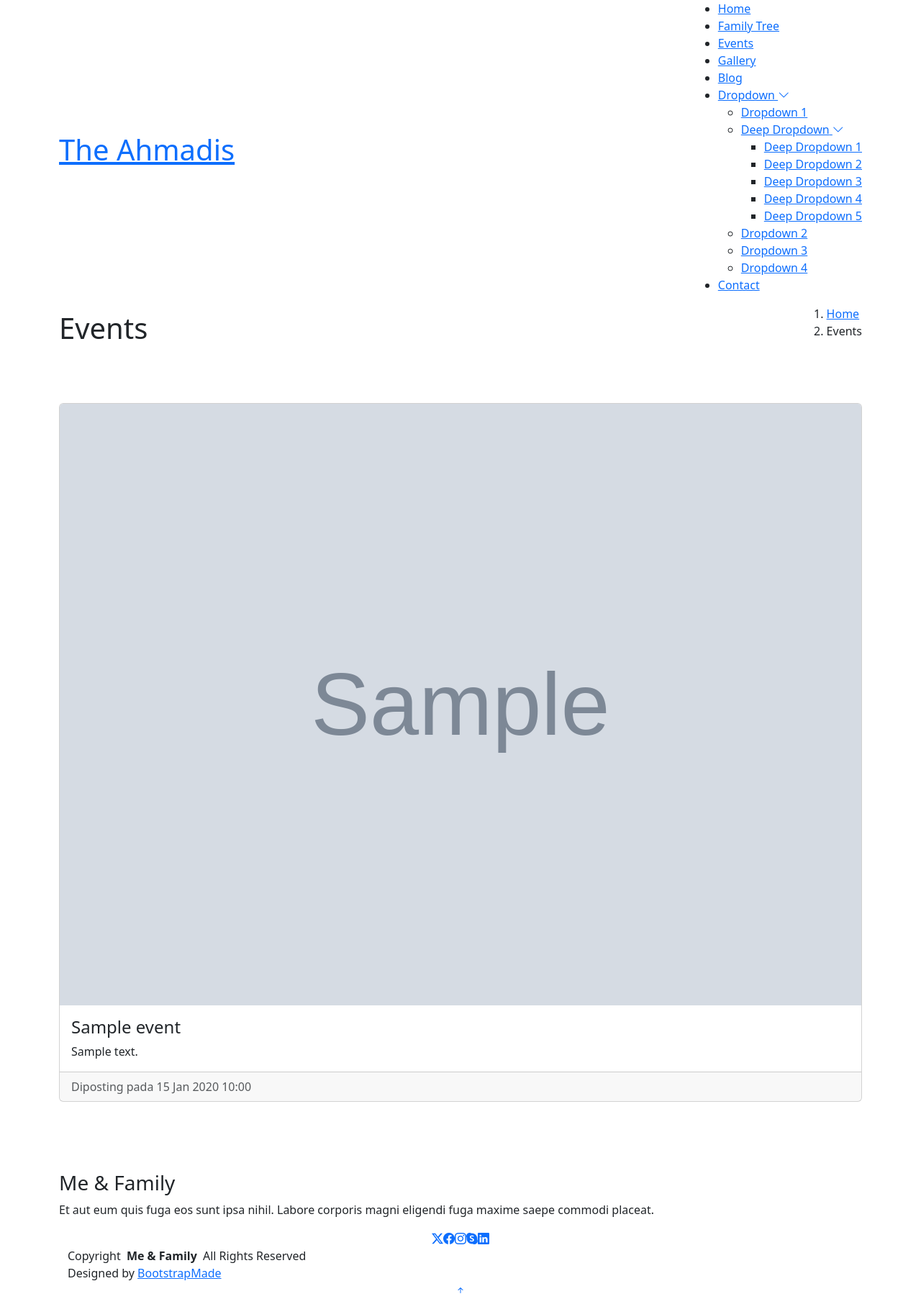
After one commit to bagusprasojo/ahmadifamily-ssas, a Django app: page /events/ in a window 1280 px wide. The commit adds this page. Shown: the whole page at 72% size. Run offline with Django 4.2, Linux system fonts and the light colour scheme; tables that the repository leaves empty hold one stand-in row (values such as "Sample post"); grey boxes marked "Sample" are stand-in pictures; some libraries are stand-ins or nearby versions.

Commit message:
tambah event list

```diff
--- a/templates/base.html
+++ b/templates/base.html
@@ -53,7 +53,7 @@
         <ul>
           <li><a href="{% url 'home' %}">Home</a></li>
           <li><a href="{% url 'tree' 0 %}">Family Tree</a></li>
-          <li><a href="#">Events</a></li>
+          <li><a href="{% url 'event_list' %}">Events</a></li>
           <li><a href="#">Gallery</a></li>
           <li><a href="#">Blog</a></li>
           <li class="dropdown"><a href="#"><span>Dropdown</span> <i class="bi bi-chevron-down toggle-dropdown"></i></a>
--- /dev/null
+++ b/templates/eventapp/event_list.html
@@ -0,0 +1,37 @@
+{% extends "base_navigasi.html" %}
+{% load static %}
+
+{% block content %}
+
+<div class="container py-5">
+    {% for event in events %}
+        <div class="card mb-4">
+            {% if event.images.all %}
+                <img src="{{ event.images.first.image.url }}" class="card-img-top" alt="Gambar Event">
+            {% endif %}
+            <div class="card-body">
+                <h4 class="card-title">{{ event.title }}</h4>
+                <div class="event-content">
+                    {{ event.content|truncatewords_html:100|safe }}
+                </div>
+            </div>
+            {% if event.images.all|length > 1 %}
+                <div class="row g-2 px-3 pb-3">
+                    {% for image in event.images.all|slice:"1:" %}
+                        <div class="col-md-4">
+                            <img src="{{ image.image.url }}" class="img-fluid rounded" alt="Gambar Event">
+                        </div>
+                    {% endfor %}
+                </div>
+            {% endif %}
+            <div class="card-footer text-muted">
+                Diposting pada {{ event.created_at|date:"d M Y H:i" }}
+            </div>
+        </div>
+
+    {% endfor %}
+</div>
+
+{% endblock %}
+
+}
```
